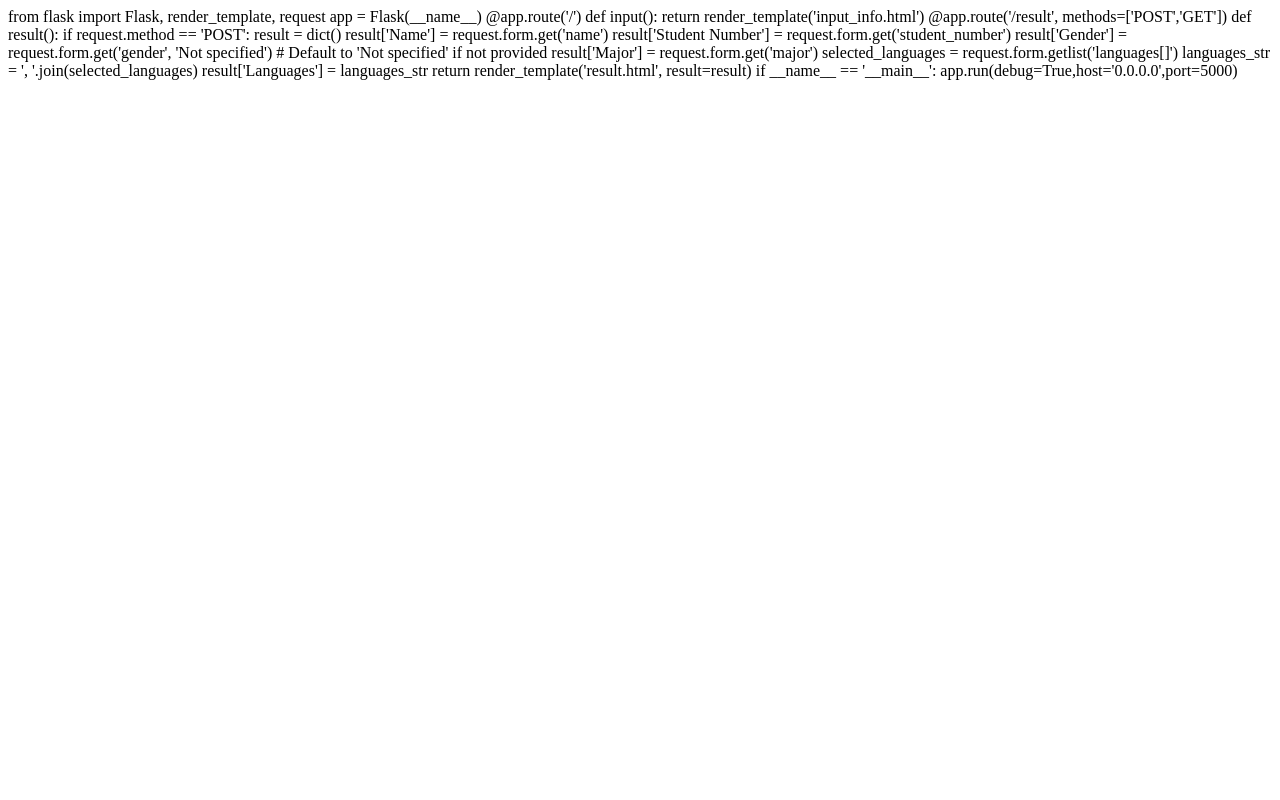
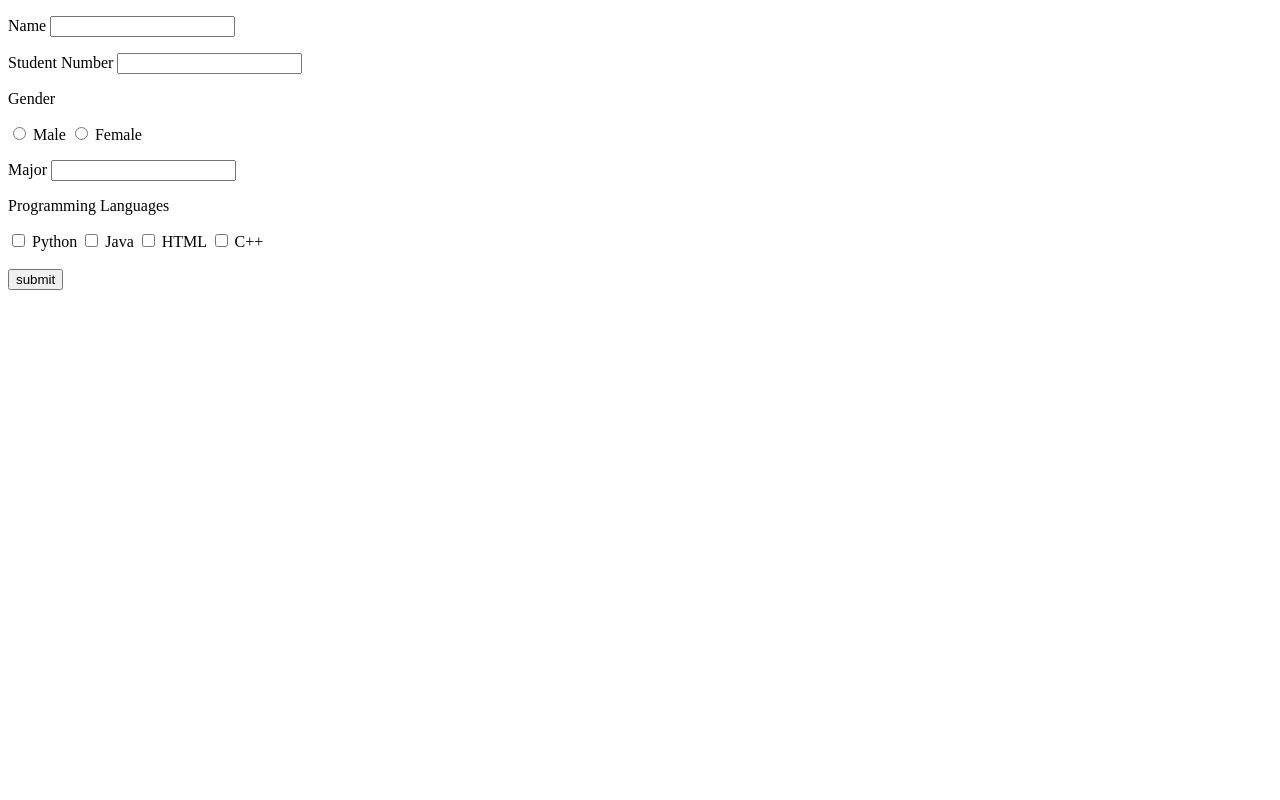
Before and after one commit to sujinee01/OSSPrac_0221_4, a Flask app: page / in a window 1280 px wide. Run offline with Flask 3, Linux system fonts and the light colour scheme.

Commit message:
Update input_info.html

```diff
--- a/teamhw4/app/templates/input_info.html
+++ b/teamhw4/app/templates/input_info.html
@@ -1,23 +1,23 @@
-from flask import Flask, render_template, request
-
-app = Flask(__name__)
-
-@app.route('/')
-def input():
-    return render_template('input_info.html')
-
-@app.route('/result', methods=['POST','GET'])
-def result():
-    if request.method == 'POST':
-        result = dict()
-        result['Name'] = request.form.get('name')
-        result['Student Number'] = request.form.get('student_number')
-        result['Gender'] = request.form.get('gender', 'Not specified')  # Default to 'Not specified' if not provided
-        result['Major'] = request.form.get('major')
-        selected_languages = request.form.getlist('languages[]')
-        languages_str = ', '.join(selected_languages)
-        result['Languages'] = languages_str
-        return render_template('result.html', result=result)
-
-if __name__ == '__main__':
-    app.run(debug=True,host='0.0.0.0',port=5000)
+<!DOCTYPE html>
+<html lang="en">
+  <head>
+    <meta charset="UTF-8" />
+    <title>Student Form</title>
+  </head>
+  <body>
+    <form action="/result" method="POST">
+      <p>Name <input type="text" name="name" /></p>
+      <p>Student Number <input type="text" name="student_number" /></p>
+      <p>Gender</p>
+      <input type="radio" name="gender" value="Male" /> Male
+      <input type="radio" name="gender" value="Female" /> Female
+      <p>Major <input type="text" name="major" /></p>
+      <p>Programming Languages</p>
+      <input type="checkbox" name="languages[]" value="Python" /> Python
+      <input type="checkbox" name="languages[]" value="Java" /> Java
+      <input type="checkbox" name="languages[]" value="HTML" /> HTML
+      <input type="checkbox" name="languages[]" value="C++" /> C++<br /><br />
+      <button type="submit" name = 'submit' value = 'submit'>submit</button>
+    </form>
+  </body>
+</html>
```
